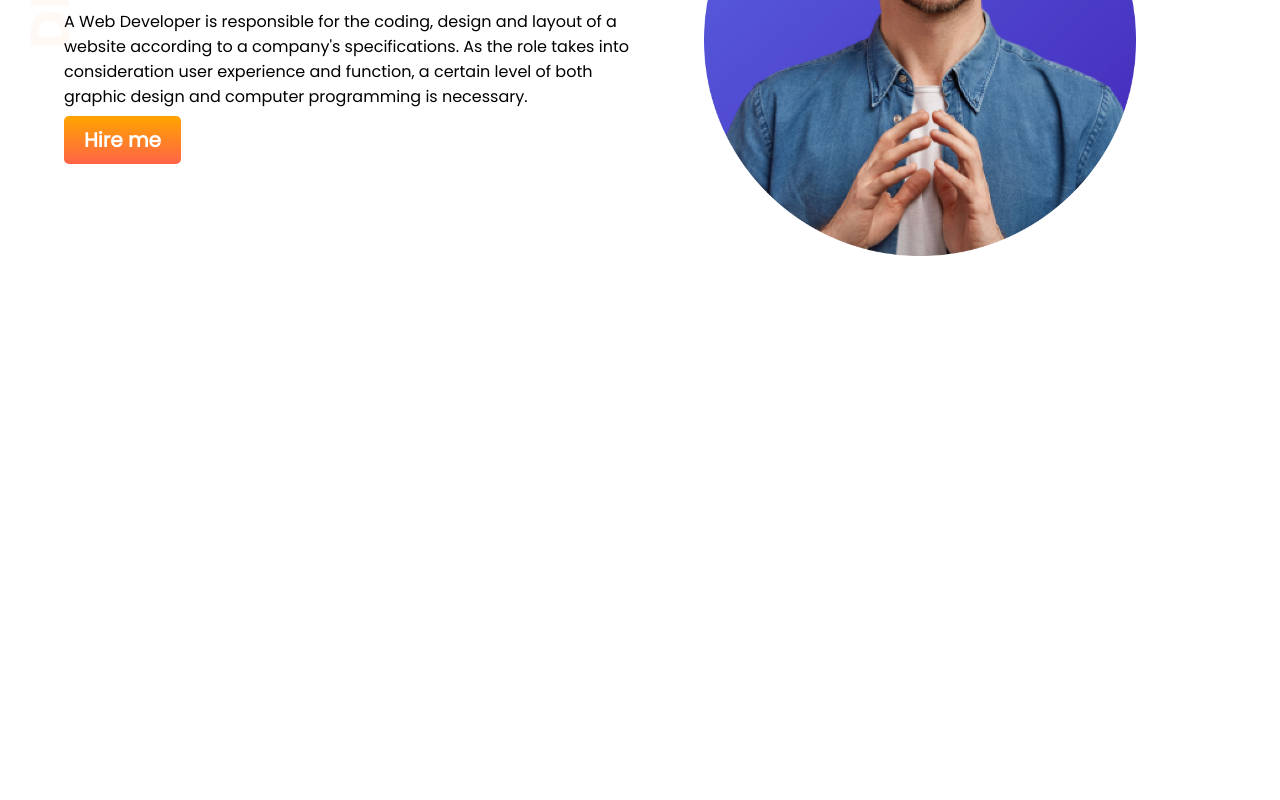
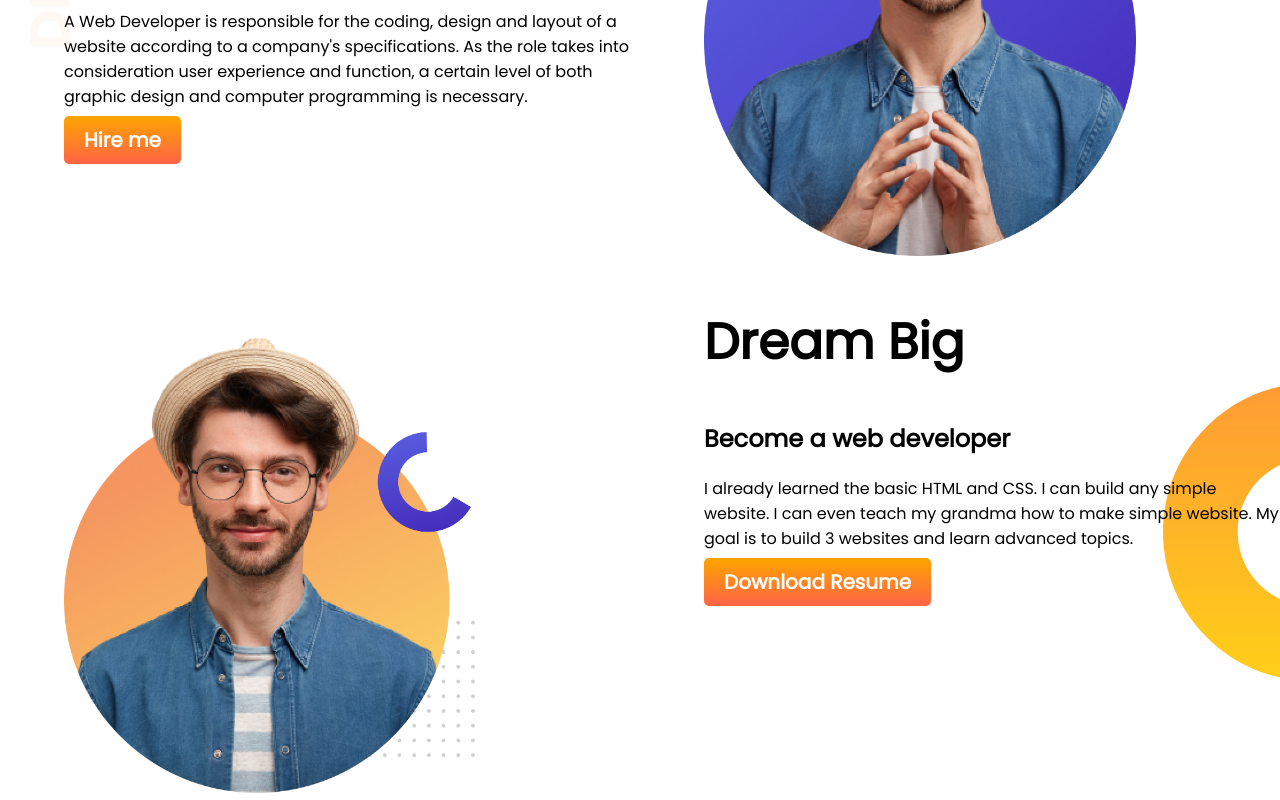
Before and after one commit to md-mohin-uddin/developer, a plain HTML site: page index.html in a window 1280 px wide. Shown: the part 313-1113 px from the top of the page. Before the commit the page ends 800 px from the top, so only its background shows below. Drawn offline with Linux system fonts and the light colour scheme.

Commit message:
dream added

```diff
--- a/index.html
+++ b/index.html
@@ -29,6 +29,18 @@
             <img src="images/do not use this pic.png" alt="">
         </div>
     </section>
+    <section class="dream-big">
+        <div class="half-width">
+            <img src="images/do not use this pic2.png" alt="">
+        </div>
+        <div class="half-width">
+            <h1>Dream Big</h1>
+            <h2>Become a web developer</h2>
+            <p>I already learned the basic HTML and CSS. I can build any simple website. I can even teach my grandma how
+                to make simple website. My goal is to build 3 websites and learn advanced topics.</p>
+            <a class="btn-orange" href="#">Download Resume</a>
+        </div>
+    </section>
 </body>
 
 </html>
--- a/style.css
+++ b/style.css
@@ -38,3 +38,9 @@
     background-image: url(images/top-banner.png);
     background-repeat: no-repeat;
 }
+
+.dream-big {
+    background-image: url(images/dream-bg.png);
+    background-repeat: no-repeat;
+    background-position: right;
+}
```
